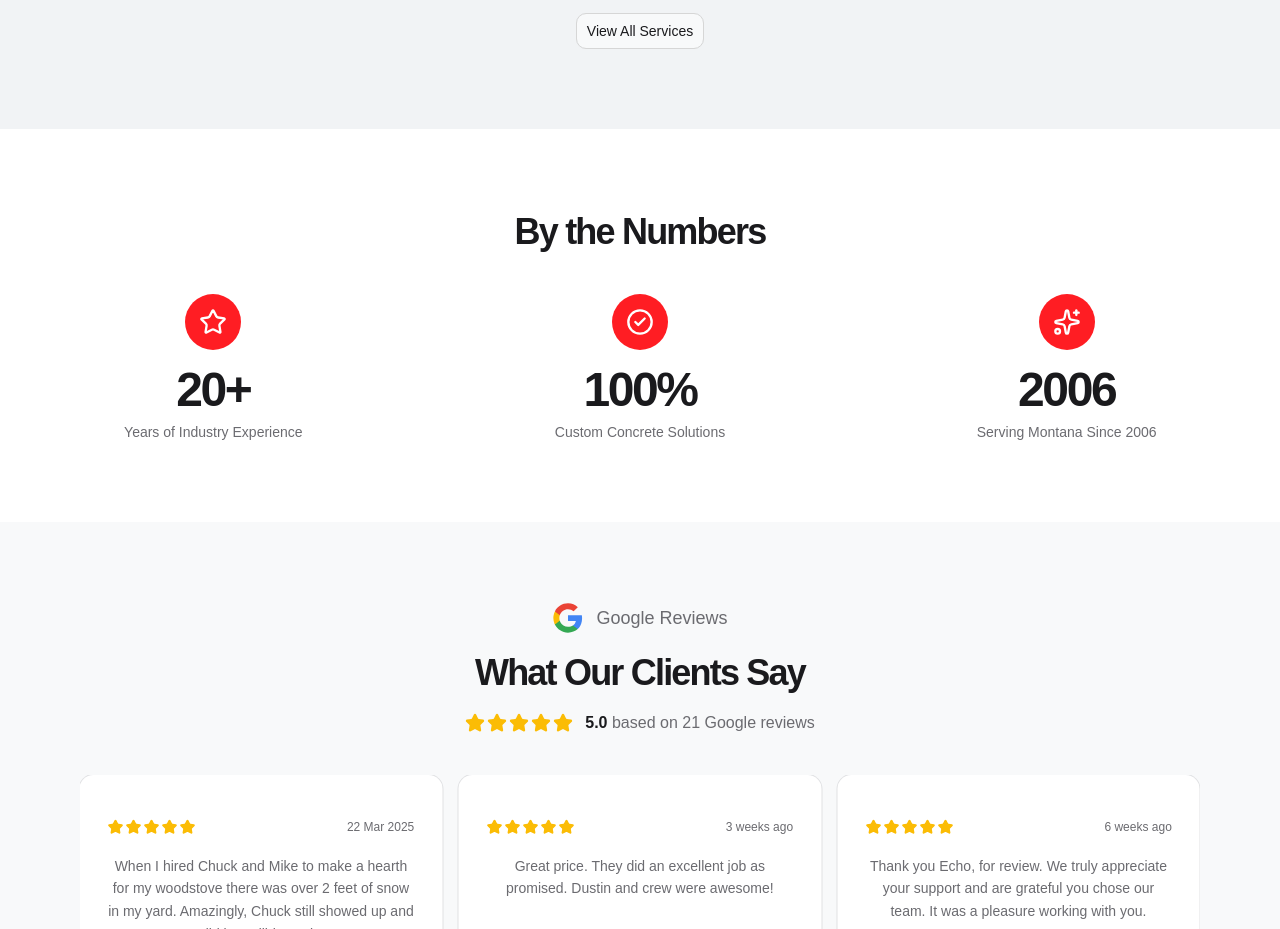
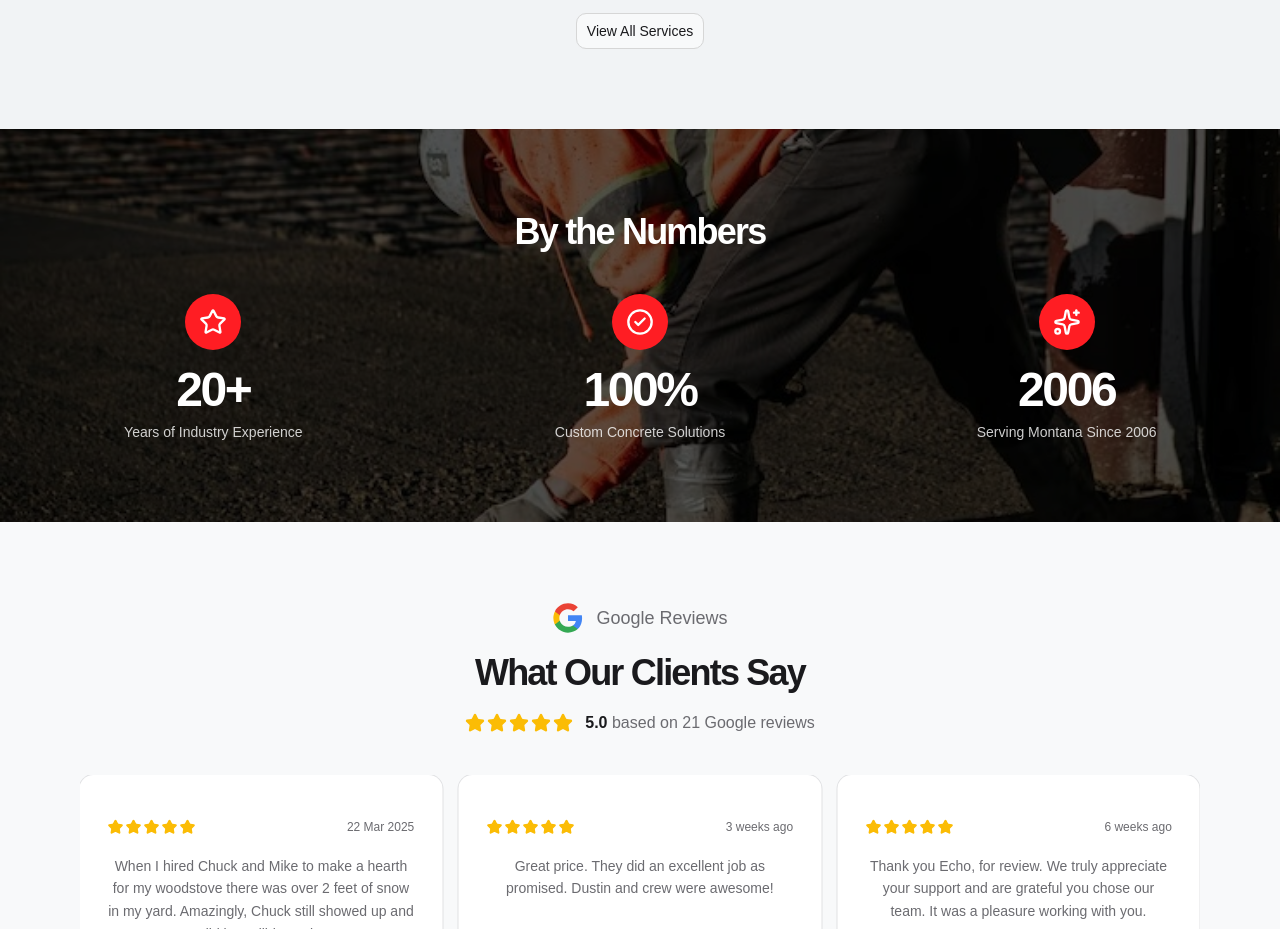
Before and after one commit to christianemmanuelcreates/artistic-decorative-concrete, a React (Vite) app: page / in a window 1280 px wide. Shown: the part 2680-3609 px from the top of the page. Built offline with nearby package versions, Linux system fonts and the light colour scheme.

Commit message:
Updated Home.tsx

```diff
--- a/src/pages/Home.tsx
+++ b/src/pages/Home.tsx
@@ -237,9 +237,18 @@ export default function Home() {
       </section>
 
       {/* Stats */}
-      <section className="bg-card px-4 py-14 md:py-20">
-        <div className="mx-auto max-w-7xl">
-          <h2 className="text-center text-balance text-3xl font-bold leading-tight tracking-tighter text-foreground md:text-4xl">
+      <section className="relative overflow-hidden px-4 py-14 md:py-20">
+        <div
+          className="absolute inset-0 bg-cover bg-center"
+          style={{ backgroundImage: "url('/images/services/concrete_flatwork.jpeg')" }}
+          aria-hidden="true"
+        />
+        <div
+          className="absolute inset-0 bg-black/60"
+          aria-hidden="true"
+        />
+        <div className="relative mx-auto max-w-7xl">
+          <h2 className="text-center text-balance text-3xl font-bold leading-tight tracking-tighter text-white md:text-4xl">
             By the Numbers
           </h2>
           <div className="mt-10 grid grid-cols-1 gap-8 md:grid-cols-3">
@@ -248,10 +257,10 @@ export default function Home() {
                 <div className="flex size-14 items-center justify-center rounded-full bg-primary text-primary-foreground">
                   <stat.icon className="size-7" aria-hidden="true" />
                 </div>
-                <p className="mt-4 text-4xl font-bold leading-none tracking-tighter text-foreground md:text-5xl">
+                <p className="mt-4 text-4xl font-bold leading-none tracking-tighter text-white md:text-5xl">
                   {stat.value}
                 </p>
-                <p className="mt-2 text-sm text-muted-foreground">{stat.label}</p>
+                <p className="mt-2 text-sm text-white/80">{stat.label}</p>
               </div>
             ))}
           </div>
```
